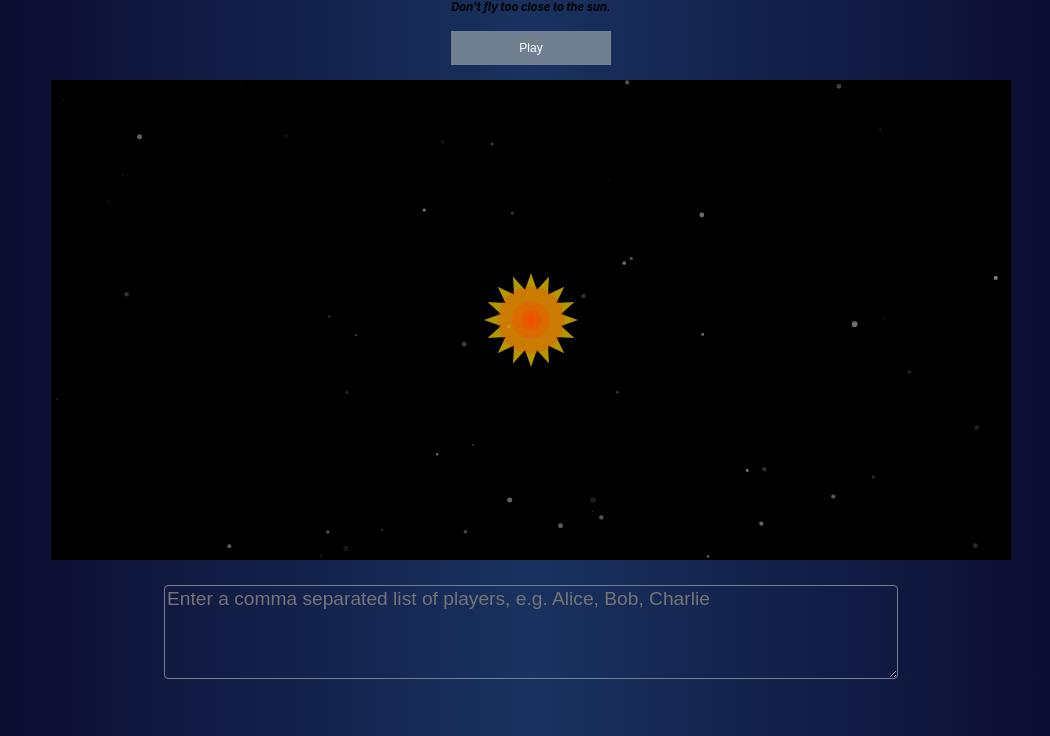
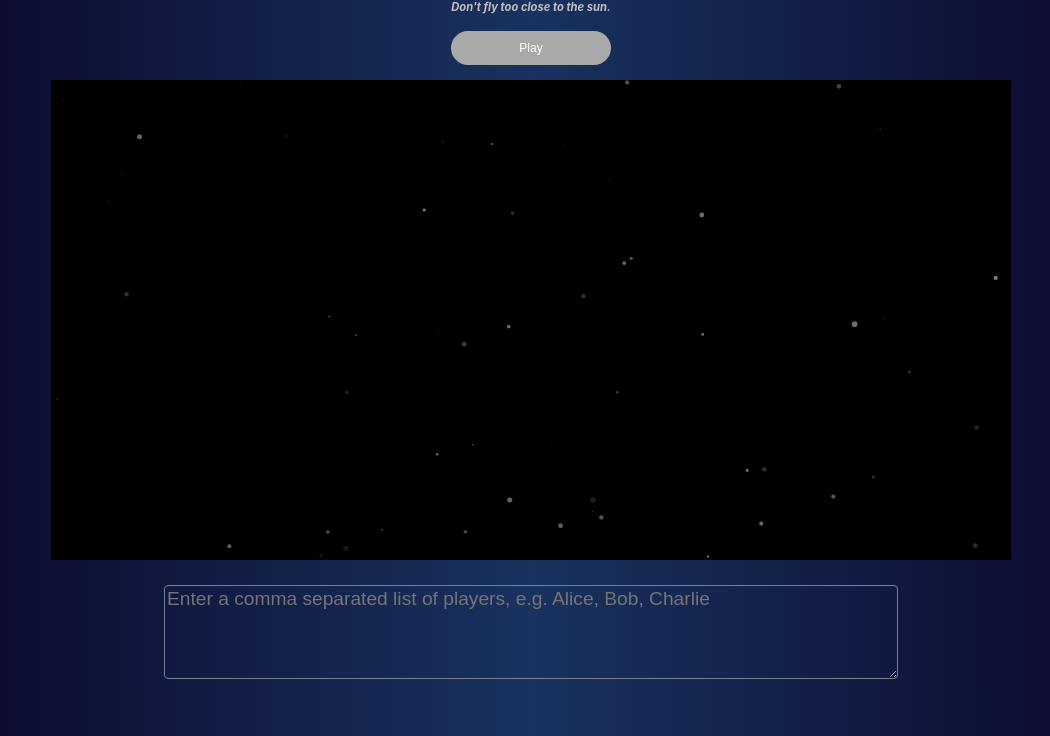
Before and after one commit to jeffreyrosenbluth/icarus, a website built with Vite: page index.html in a window 1280 px wide. Shown: the part 64-800 px from the top of the page, without its empty margins (109-1159 px from the left). Built offline with nearby package versions, Linux system fonts and the light colour scheme.

Commit message:
style button

```diff
--- a/src/sketch.ts
+++ b/src/sketch.ts
@@ -81,8 +81,8 @@ function draw() {
     const y = gameState.height / 2;
     let radius = RADIUS;
 
+    if (gameState.status === Status.STARTED) {
         sun(gameState.width / 2, gameState.height / 2, 1.4 * radius * gameState.scale, 16, 0.65);
-
         for (let i = 0; i < 5; i++) {
             ctx.fillStyle = 'rgba(255, 65, 0, 0.31)';
             ctx.beginPath();
@@ -90,6 +90,7 @@ function draw() {
             ctx.closePath();
             ctx.fill();
             radius /= 1.8;
+        }
     }
 
     if (gameState.status === Status.PAUSED) { return };
--- a/src/style.css
+++ b/src/style.css
@@ -31,16 +31,26 @@ h1 {
 h4 {
   font-style: italic;
   font-size: 1.4vh;
+  color: silver;
 }
 
 button {
+  cursor: pointer;
   padding: 8px;
-  background-color: slategray;
+  background-color: darkgray;
   color: white;
   font-size: 1.5vh;
-  border: 2.5px solid slategray;
+  border: 2.5px solid darkgray;
+  border-radius: 25px;
   width: 10rem;
   margin-bottom: 15px;
+  transition: all 0.5s;
+}
+
+button:hover {
+  background-color: dimgray;
+  border: 2.5px solid dimgray;
+  text-shadow: 1px 2px 2px #222222;
 }
 
 canvas {
```
Lines whose indentation alone changed are shown as unchanged.
